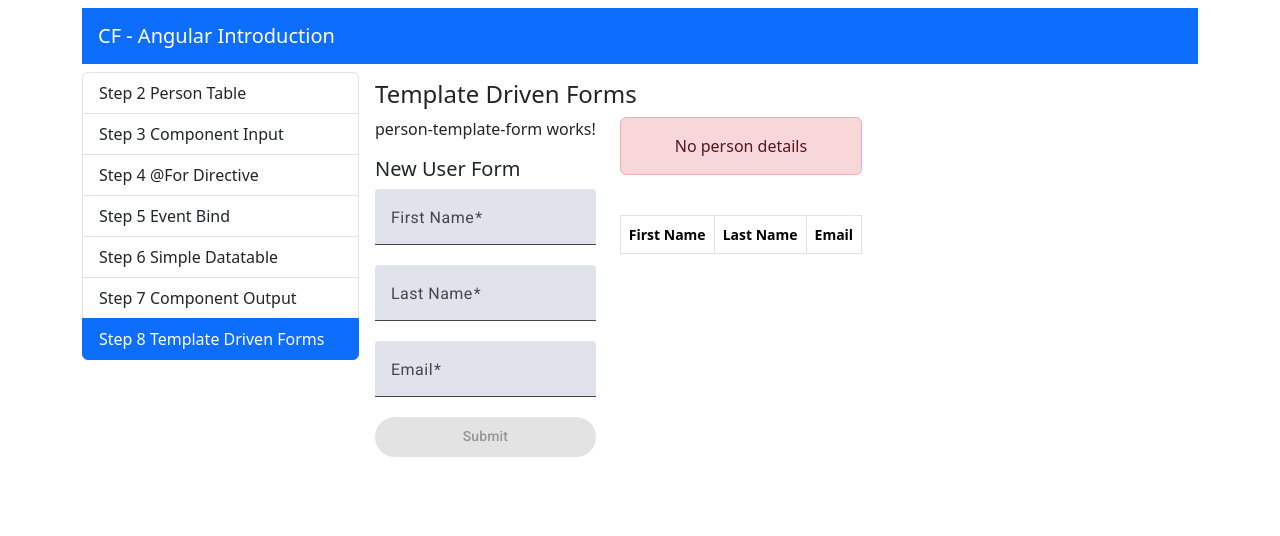
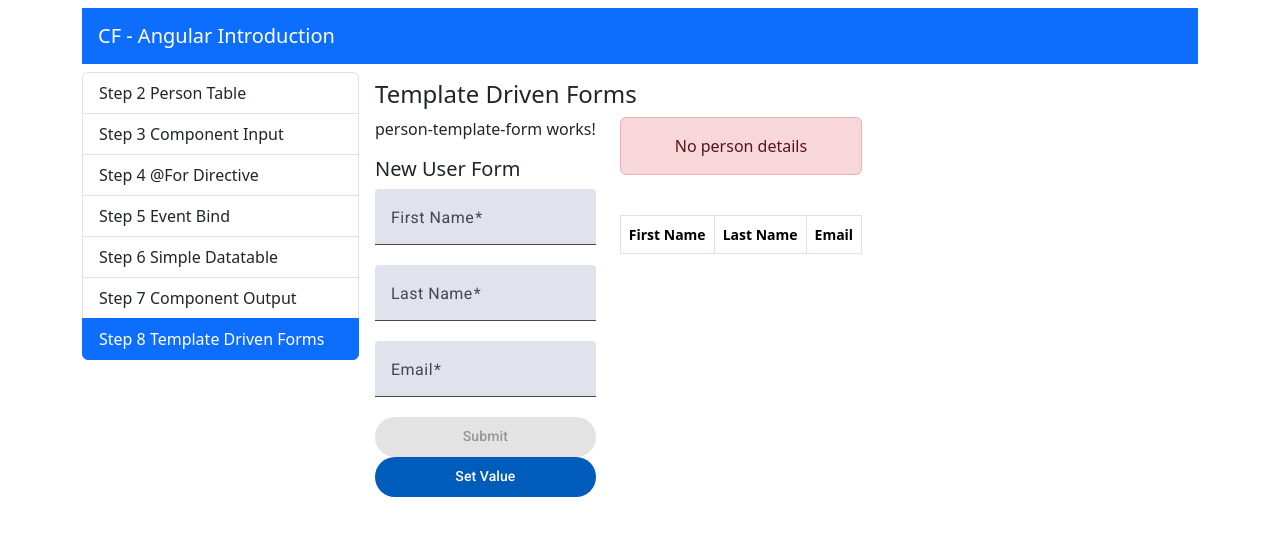
Before and after one commit to nikosasimakopouloss/cf8-frontend, an Angular app: page /template-driven-form-example in a window 1280 px wide. Shown: the top 536 px of the page. Built offline with nearby package versions, Linux system fonts and the light colour scheme.

Commit message:
Template Driven Form : emitValue, setValue

```diff
--- a/src/app/components/step8-template-driven-forms/person-template-form/person-template-form.html
+++ b/src/app/components/step8-template-driven-forms/person-template-form/person-template-form.html
@@ -48,4 +48,14 @@
   >Submit</button>
 
 
+  <button
+    mat-flat-button
+    (click)="OnSetValue()"
+  >
+    Set Value
+  </button>
+
+
+
+
 </div>
--- a/src/app/components/step8-template-driven-forms/person-template-form/person-template-form.ts
+++ b/src/app/components/step8-template-driven-forms/person-template-form/person-template-form.ts
@@ -28,5 +28,13 @@ export class PersonTemplateForm {
 
   }
 
+  OnSetValue(){
+    this.form?.setValue({
+      firstname: "lakis",
+      lastname: "lalakis",
+      email:"lakis@aueb.gr"
+    })
+  }
+
 
 }
--- a/src/app/components/step8-template-driven-forms/step8-template-driven-forms.html
+++ b/src/app/components/step8-template-driven-forms/step8-template-driven-forms.html
@@ -1,9 +1,9 @@
 
 <h4>Template Driven Forms</h4>
 <div class="d-flex gap-4">
-  <app-person-template-form ></app-person-template-form>
+  <app-person-template-form (personOutput)="onPerson($event)"></app-person-template-form>
   <div class="d-flex flex-column gap-4">
-    <app-step3-person-table-input ></app-step3-person-table-input>
-    <app-step6-simple-datatable></app-step6-simple-datatable>
+    <app-step3-person-table-input [person]="objectPerson" ></app-step3-person-table-input>
+    <app-step6-simple-datatable [data]="arrayPerson"></app-step6-simple-datatable>
   </div>
 </div>
--- a/src/app/components/step8-template-driven-forms/step8-template-driven-forms.ts
+++ b/src/app/components/step8-template-driven-forms/step8-template-driven-forms.ts
@@ -10,11 +10,22 @@ import { Step3PersonTableInput } from '../step3-person-table-input/step3-person-
     imports: [
     PersonTemplateForm,
     Step3PersonTableInput,
-    Step3PersonTableInput,
     Step6SimpleDatatable
 ],
     templateUrl: './step8-template-driven-forms.html',
     styleUrl: './step8-template-driven-forms.css',
 })
 export class Step8TemplateDrivenForms {
+
+    objectPerson: Person|undefined;
+    arrayPerson: Person[] = [];
+
+
+
+    onPerson(data: Person) {
+    console.log("Father",data)
+    this.objectPerson = data;
+    this.arrayPerson.push(data);
+
+  }
 }
```
